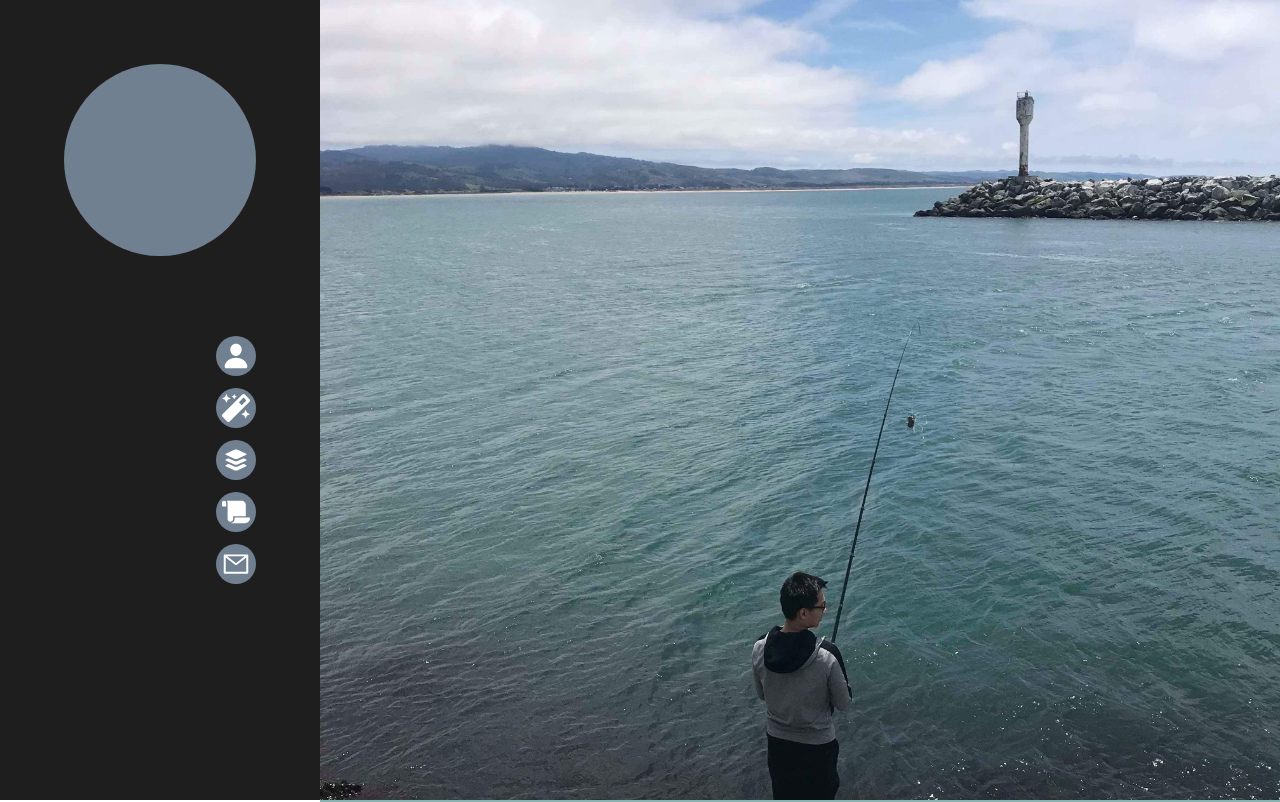
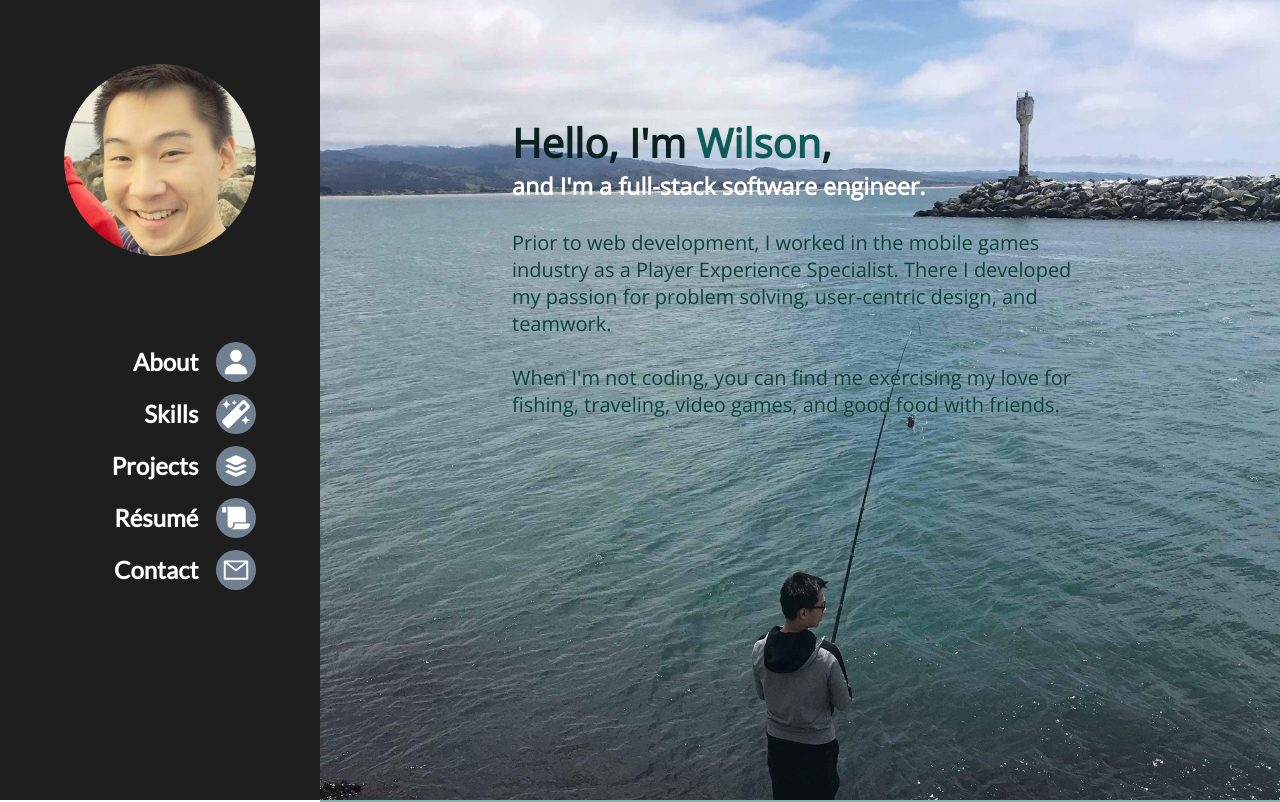
Before and after one commit to PotatoAim11518/portfolio, a React (Create React App) app: page / in a window 1280 px wide. Shown: the top 802 px of the page. Built offline with nearby package versions, Linux system fonts and the light colour scheme.

Commit message:
add section labels

```diff
--- /dev/null
+++ b/src/components/about/about.module.css
@@ -0,0 +1,73 @@
+.aboutWrapper {
+  color: #0b2020;
+  width: 80%;
+  height: 70%;
+  padding: 5% 10%;
+  margin-top: 7%;
+  /* background: linear-gradient(0deg, transparent 20%, #30303027 95%); */
+  /* border-radius: 2vh; */
+}
+
+.aboutGreeting {
+  animation: blurIn 1.2s;
+}
+
+.myName {
+  color: #0e5c5a;
+}
+
+.whoAmI {
+  color: white;
+  animation: blurIn 2.3s;
+}
+
+.aboutText1 {
+  color: #143d3e;
+  text-shadow: 0 0 5px #85b3b0;
+  animation: floatUp 3s;
+}
+
+.aboutText2 {
+  color: #143d3e;
+  text-shadow: 0 0 5px #85b3b0;
+  animation: floatUp 4.0s;
+}
+
+@keyframes flyIn {
+  from {
+    opacity: 0.0;
+    transform: translateX(-30vh);
+  }
+  to {
+    opacity: 1.0;
+    transform: translateX(0);
+  }
+}
+
+@keyframes blurIn {
+  from {
+    opacity: 0.0;
+    transform: scale(1.2);
+    filter: blur(1.5rem);
+  }
+  to {
+    opacity: 1.0;
+    transform: scale(1);
+    filter: blur(0);
+  }
+}
+
+@keyframes floatUp {
+  0%, 30% {
+    opacity: 0.0;
+  }
+
+  70% {
+    opacity: 0.0;
+    transform: translateY(10vh);
+  }
+  100% {
+    opacity: 1.0;
+    transform: translateY(0%);
+  }
+}
--- /dev/null
+++ b/src/components/about/index.js
@@ -0,0 +1,23 @@
+import React from "react";
+import styles from "./about.module.css";
+
+const About = () => {
+  return (
+    <div className={styles.aboutWrapper}>
+      <h1 className={styles.aboutGreeting}>
+        Hello, I'm <span className={styles.myName}>Wilson</span>,
+      </h1>
+      <h3 className={styles.whoAmI}>and I'm a full-stack software engineer.</h3>
+      <br></br>
+      <p className={styles.aboutText1}>
+        Prior to web development, I worked in the mobile games industry as a Player Experience Specialist. There I developed my passion for problem solving, user-centric design, and teamwork.
+      </p>
+      <br></br>
+      <p className={styles.aboutText2}>
+        When I'm not coding, you can find me exercising my love for fishing, traveling, video games, and good food with friends.
+      </p>
+    </div>
+  );
+};
+
+export default About;
--- a/src/components/homepage/index.js
+++ b/src/components/homepage/index.js
@@ -1,4 +1,5 @@
 import React from "react";
+import About from "../about";
 import Skills from "../skills";
 import styles from "./homepage.module.css"
 
@@ -6,6 +7,7 @@ const Homepage = () => {
   return (
     <div className={styles.homepageWrapper}>
       <div className={`${styles.section} ${styles.about}`} id="aboutme">
+        <About/>
       </div>
       <div className={`${styles.section} ${styles.skills}`} id="skills">
         <h1 className={styles.sectionLabel}>Skills</h1>
--- a/src/components/navbar/index.js
+++ b/src/components/navbar/index.js
@@ -1,39 +1,66 @@
 import React from "react";
 import { NavHashLink } from "react-router-hash-link";
-import { IoPerson } from 'react-icons/io5';
-import { IoIosApps } from 'react-icons/io';
-import { FaMagic, FaScroll } from 'react-icons/fa';
-import { AiOutlineMail } from 'react-icons/ai';
-import styles from './navbar.module.css';
+import { IoPerson } from "react-icons/io5";
+import { IoIosApps } from "react-icons/io";
+import { FaMagic, FaScroll } from "react-icons/fa";
+import { AiOutlineMail } from "react-icons/ai";
+import styles from "./navbar.module.css";
 
 const NavBar = () => {
   return (
     <div className={styles.navWrapper}>
-      <div className={styles.avatar}>
-
+      <div className={styles.avatar}></div>
+      <div className={styles.navContainer}>
+        <div className={styles.sections}>
+          <h2 className={styles.sectionLabel}>About</h2>
+          <h2 className={styles.sectionLabel}>Skills</h2>
+          <h2 className={styles.sectionLabel}>Projects</h2>
+          <h2 className={styles.sectionLabel}>Résumé</h2>
+          <h2 className={styles.sectionLabel}>Contact</h2>
         </div>
         <nav className={styles.navLinks}>
-        <NavHashLink className={styles.navLink} activeClassName={styles.navLinkActive} to="#aboutme"
-          title="Hi, I'm Wilson.">
-          <IoPerson/>
+          <NavHashLink
+            className={styles.navLink}
+            activeClassName={styles.navLinkActive}
+            to="#aboutme"
+            title="Hi, I'm Wilson."
+          >
+            <IoPerson />
           </NavHashLink>
-        <NavHashLink className={styles.navLink} activeClassName={styles.navLinkActive} to="#skills"
-          title="Here are some things I can do.">
-          <FaMagic/>
+          <NavHashLink
+            className={styles.navLink}
+            activeClassName={styles.navLinkActive}
+            to="#skills"
+            title="Here are some things I can do."
+          >
+            <FaMagic />
           </NavHashLink>
-        <NavHashLink className={styles.navLink} activeClassName={styles.navLinkActive} to="#projects"
-          title="Here's what I've built.">
-          <IoIosApps/>
+          <NavHashLink
+            className={styles.navLink}
+            activeClassName={styles.navLinkActive}
+            to="#projects"
+            title="Here's what I've built."
+          >
+            <IoIosApps />
           </NavHashLink>
-        <NavHashLink className={styles.navLink} activeClassName={styles.navLinkActive} to="#resume"
-          title="Some quick details about me.">
-          <FaScroll/>
+          <NavHashLink
+            className={styles.navLink}
+            activeClassName={styles.navLinkActive}
+            to="#resume"
+            title="Some quick details about me."
+          >
+            <FaScroll />
           </NavHashLink>
-        <NavHashLink className={styles.navLink} activeClassName={styles.navLinkActive} to="#contactme"
-          title="Don't be afraid to reach out!">
-          <AiOutlineMail/>
+          <NavHashLink
+            className={styles.navLink}
+            activeClassName={styles.navLinkActive}
+            to="#contactme"
+            title="Don't be afraid to reach out!"
+          >
+            <AiOutlineMail />
           </NavHashLink>
         </nav>
+      </div>
     </div>
   );
 };
--- a/src/components/navbar/navbar.module.css
+++ b/src/components/navbar/navbar.module.css
@@ -11,12 +11,32 @@
   background-color: rgb(30,30,30);
 }
 
+.navContainer {
+  display: flex;
+  flex-direction: row;
+  justify-content: space-between;
+  width: 60%;
+}
+
+.sections {
+  width: 70%;
+  color: white;
+  font-family: 'Lato', sans-serif;
+  font-weight: 200;
+  text-align: right;
+  line-height: 6.5vh;
+
+}
+
+.sectionLabel {
+}
+
 .navLinks {
   display: flex;
   flex-direction: column;
   align-items: flex-end;
   justify-content: center;
-  width: 60%;
+  /* width: 60%; */
   gap: 1.5vh;
 }
 
@@ -56,6 +76,13 @@
   /* color: red; */
 }
 
+.avatar {
+  background-image: url(../../assets/profilepic.jpg);
+  background-position: center;
+  background-size: cover;
+  background-repeat: no-repeat;
+}
+
 
 @keyframes lockOn {
   0% {
@@ -85,3 +112,9 @@
   background-color: slategrey;
   border-radius: 50%;
 }
+
+@media screen and (max-width: 1200px) {
+  .sections {
+    display: none;
+  }
+}
```
Also changed, not shown: src/assets/profilepic.jpg (added), 1 other file (tests, documents, lock files or other folders). Lines whose indentation alone changed are shown as unchanged.
